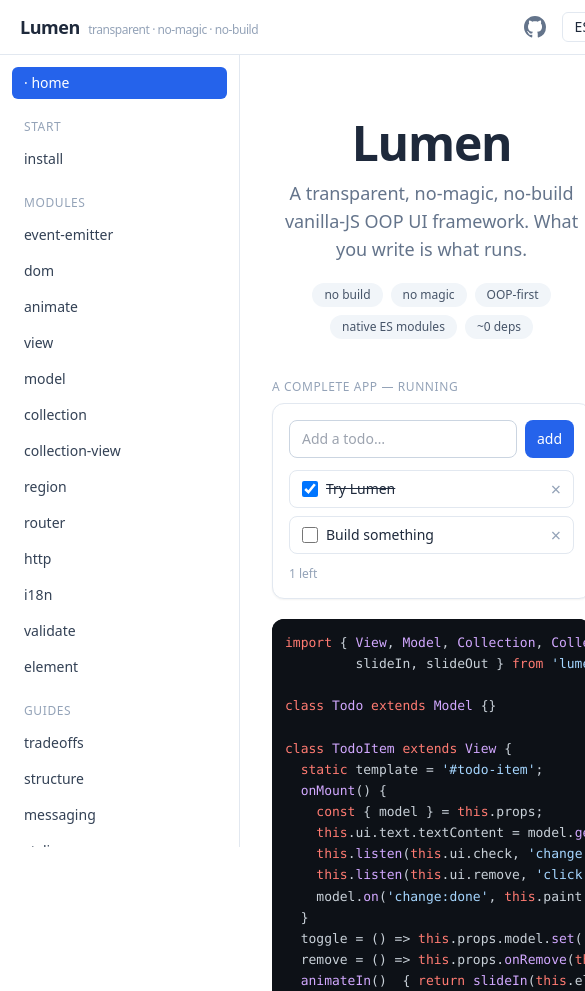
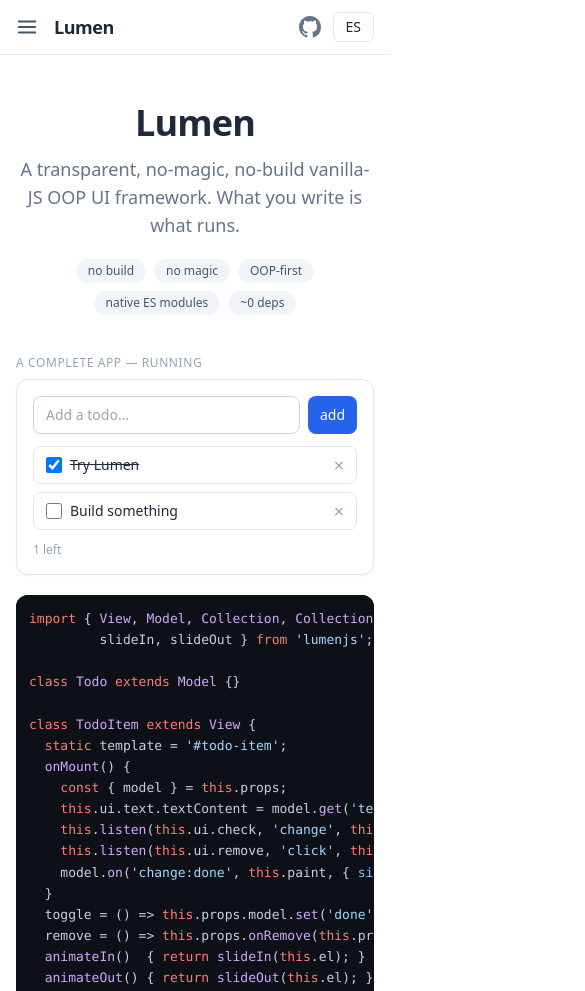
Before and after one commit to dragones-tech/lumen, a website: page site/index.html in a window 390 px wide. Shown: the top 991 px of the page, 585 px wide, since content can reach past the window. Drawn offline with nearby package versions, Linux system fonts and the light colour scheme.

Commit message:
site: responsive layout — collapsible sidebar drawer on mobile

```diff
--- a/site/index.html
+++ b/site/index.html
@@ -40,9 +40,12 @@
 <body class="text-slate-800">
   <!-- ===== App shell (a View with regions) ===== -->
   <template id="shell">
-    <div class="min-h-screen grid grid-cols-[15rem_1fr] grid-rows-[auto_1fr]">
-      <header class="col-span-2 flex items-center gap-4 px-5 py-3 border-b border-slate-200 sticky top-0 bg-white/90 backdrop-blur z-10">
-        <span class="font-extrabold text-lg tracking-tight">Lumen <small data-ref="tagline" class="text-slate-400 font-medium text-xs ml-1"></small></span>
+    <div class="min-h-screen grid grid-cols-1 lg:grid-cols-[15rem_1fr] grid-rows-[auto_1fr]">
+      <header class="col-span-full flex items-center gap-3 px-4 sm:px-5 py-3 border-b border-slate-200 sticky top-0 bg-white/90 backdrop-blur z-40">
+        <button data-ref="menu" class="lg:hidden p-1 -ml-1 text-slate-600 hover:text-slate-900" aria-label="Toggle menu">
+          <svg width="22" height="22" viewBox="0 0 24 24" fill="none" stroke="currentColor" stroke-width="2" stroke-linecap="round" aria-hidden="true"><path d="M3 6h18M3 12h18M3 18h18"/></svg>
+        </button>
+        <span class="font-extrabold text-lg tracking-tight">Lumen <small data-ref="tagline" class="hidden sm:inline text-slate-400 font-medium text-xs ml-1"></small></span>
         <span class="flex-1"></span>
         <a href="https://github.com/dragones-tech/lumen" target="_blank" rel="noopener"
            title="View on GitHub" aria-label="View on GitHub"
@@ -53,8 +56,9 @@
         </a>
         <button data-ref="lang" class="text-sm px-3 py-1 border border-slate-200 rounded-md hover:bg-slate-50">ES</button>
       </header>
-      <aside data-ref="sidebar" class="border-r border-slate-200 p-3 sticky top-[3.25rem] self-start h-[calc(100vh-3.25rem)] overflow-auto"></aside>
-      <main data-ref="content" class="p-8 w-full"></main>
+      <div data-ref="backdrop" class="hidden fixed inset-0 z-20 bg-black/30 lg:hidden"></div>
+      <aside data-ref="sidebar" class="fixed lg:sticky top-[3.25rem] bottom-0 lg:bottom-auto left-0 z-30 lg:z-auto w-60 lg:w-auto bg-white border-r border-slate-200 p-3 overflow-auto -translate-x-full lg:translate-x-0 transition-transform duration-200 lg:self-start lg:h-[calc(100vh-3.25rem)]"></aside>
+      <main data-ref="content" class="p-4 sm:p-6 lg:p-8 w-full min-w-0"></main>
     </div>
   </template>
 
@@ -77,7 +81,7 @@
     <div>
       <!-- hero -->
       <section class="text-center py-8">
-        <h1 class="text-5xl font-extrabold tracking-tight">Lumen</h1>
+        <h1 class="text-4xl sm:text-5xl font-extrabold tracking-tight">Lumen</h1>
         <p data-ref="tagline" class="text-lg text-slate-500 mt-3 max-w-xl mx-auto"></p>
         <div data-ref="chips" class="flex flex-wrap gap-2 justify-center mt-5"></div>
       </section>
--- a/site/main.js
+++ b/site/main.js
@@ -183,6 +183,8 @@ class DocsApp extends View {
     this.sidebar = new Sidebar({ lang: this.lang });
     this.regions.sidebar.show(this.sidebar);
     this.listen(this.ui.lang, 'click', this.toggleLang);
+    this.listen(this.ui.menu, 'click', this.toggleMenu);       // mobile: open/close the sidebar drawer
+    this.listen(this.ui.backdrop, 'click', this.closeMenu);
 
     this.router = new Router()
       .add('/', () => this.go('home'))
@@ -195,11 +197,22 @@ class DocsApp extends View {
   go = (route) => {
     this.currentRoute = route;
     this.sidebar.setActive(route);
+    this.closeMenu(); // collapse the mobile drawer after picking a page
     this.regions.content.show(
       route === 'home'
         ? new Intro({ lang: this.lang })
         : new DocPage({ item: ITEMS[route], lang: this.lang }),
     );
+  };
+
+  // Mobile sidebar drawer. On desktop the `lg:` classes keep it visible regardless.
+  toggleMenu = () => {
+    const closed = this.ui.sidebar.classList.toggle('-translate-x-full');
+    this.ui.backdrop.classList.toggle('hidden', closed);
+  };
+  closeMenu = () => {
+    this.ui.sidebar.classList.add('-translate-x-full');
+    this.ui.backdrop.classList.add('hidden');
   };
 
   toggleLang = () => {
```
